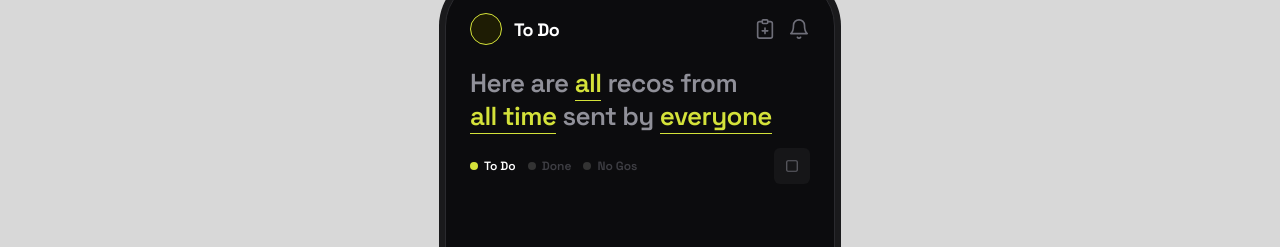
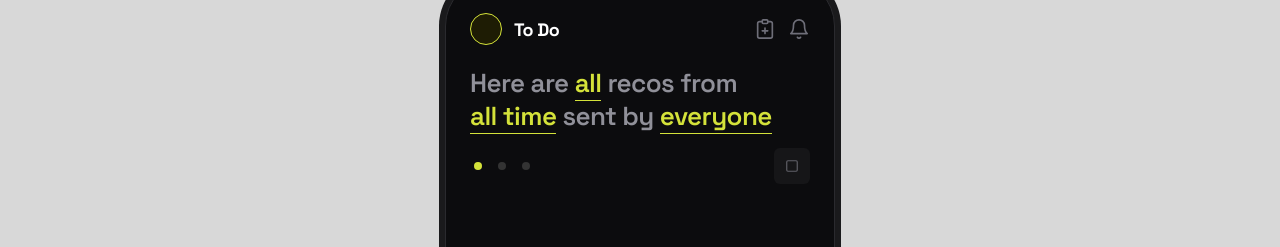
Before and after one commit to tylerhendy-design/recco, a Next.js app: page /home in a window 1280 px wide. Shown: the top 247 px of the page. Built offline with nearby package versions, Linux system fonts and the light colour scheme.

Commit message:
Simplify tab indicators to dots only, no labels

```diff
--- a/src/app/(app)/home/page.tsx
+++ b/src/app/(app)/home/page.tsx
@@ -543,25 +543,14 @@ function HomePageInner() {
         </div>
       </div>
 
-      {/* Dot indicators + view toggle */}
+      {/* Dots + view toggle */}
       <div className="px-6 pb-3 flex-shrink-0 flex items-center justify-between">
-        <div className="flex items-center gap-3">
-          {TAB_ORDER.map((t) => {
-            const count = t === 'todo' ? grouped.length : t === 'done' ? doneRecos.length : noGoList.length
-            const active = tab === t
-            return (
-              <button
-                key={t}
-                onClick={() => scrollToTab(t)}
-                className={`flex items-center gap-1.5 transition-all ${active ? 'text-white' : 'text-text-faint'}`}
-              >
-                <span className={`w-2 h-2 rounded-full transition-all ${active ? 'bg-accent' : 'bg-[#333]'}`} />
-                <span className={`text-[12px] font-semibold transition-all ${active ? 'opacity-100' : 'opacity-60'}`}>
-                  {TAB_LABELS[t]}{count > 0 ? ` ${count}` : ''}
-                </span>
-              </button>
-            )
-          })}
+        <div className="flex items-center gap-2">
+          {TAB_ORDER.map((t) => (
+            <button key={t} onClick={() => scrollToTab(t)} className="p-1">
+              <span className={`block w-2 h-2 rounded-full transition-all ${tab === t ? 'bg-accent' : 'bg-[#333]'}`} />
+            </button>
+          ))}
         </div>
         <button
           onClick={() => setViewMode(VIEW_CYCLE[(VIEW_CYCLE.indexOf(viewMode) + 1) % VIEW_CYCLE.length])}
```
